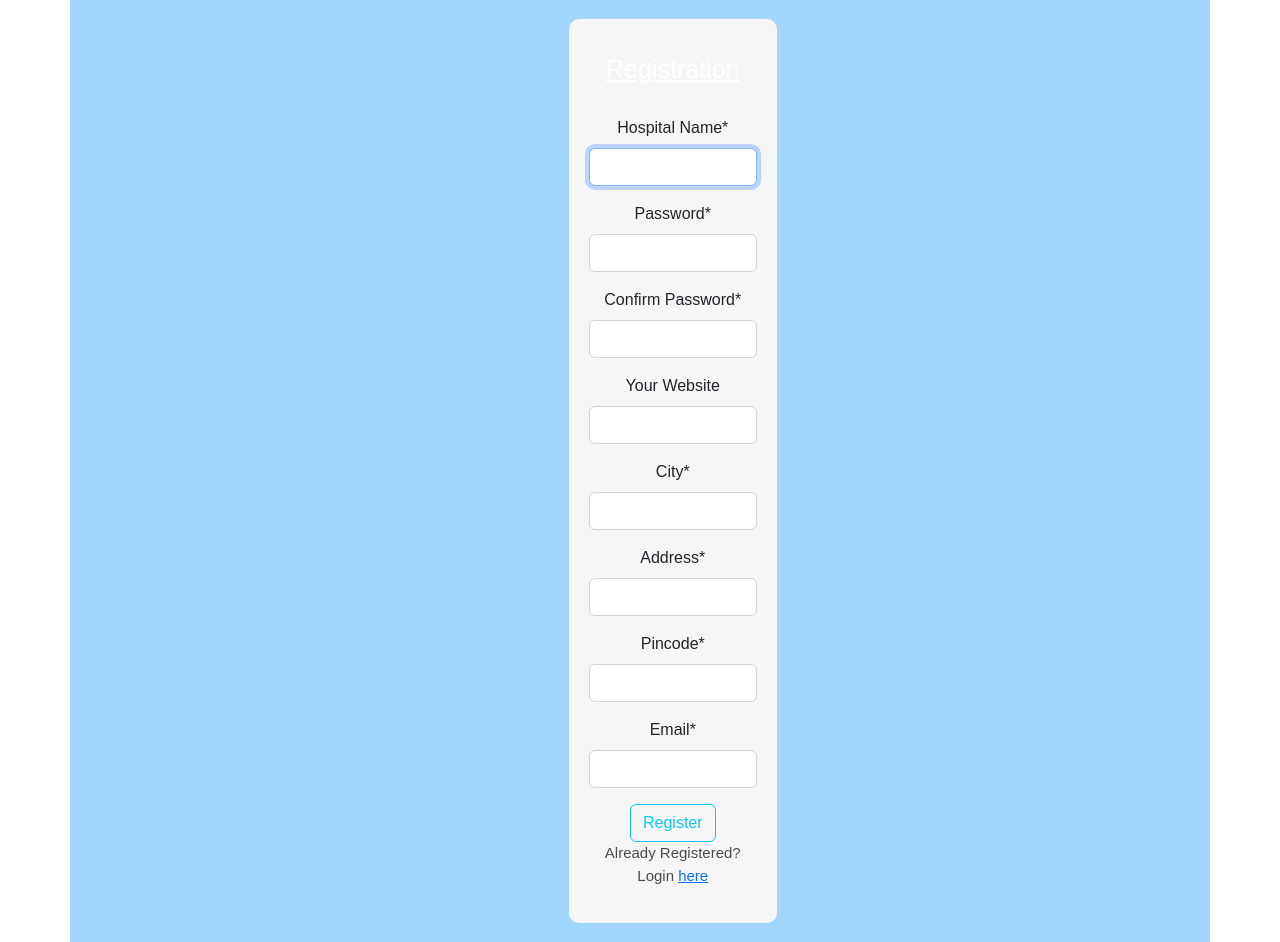
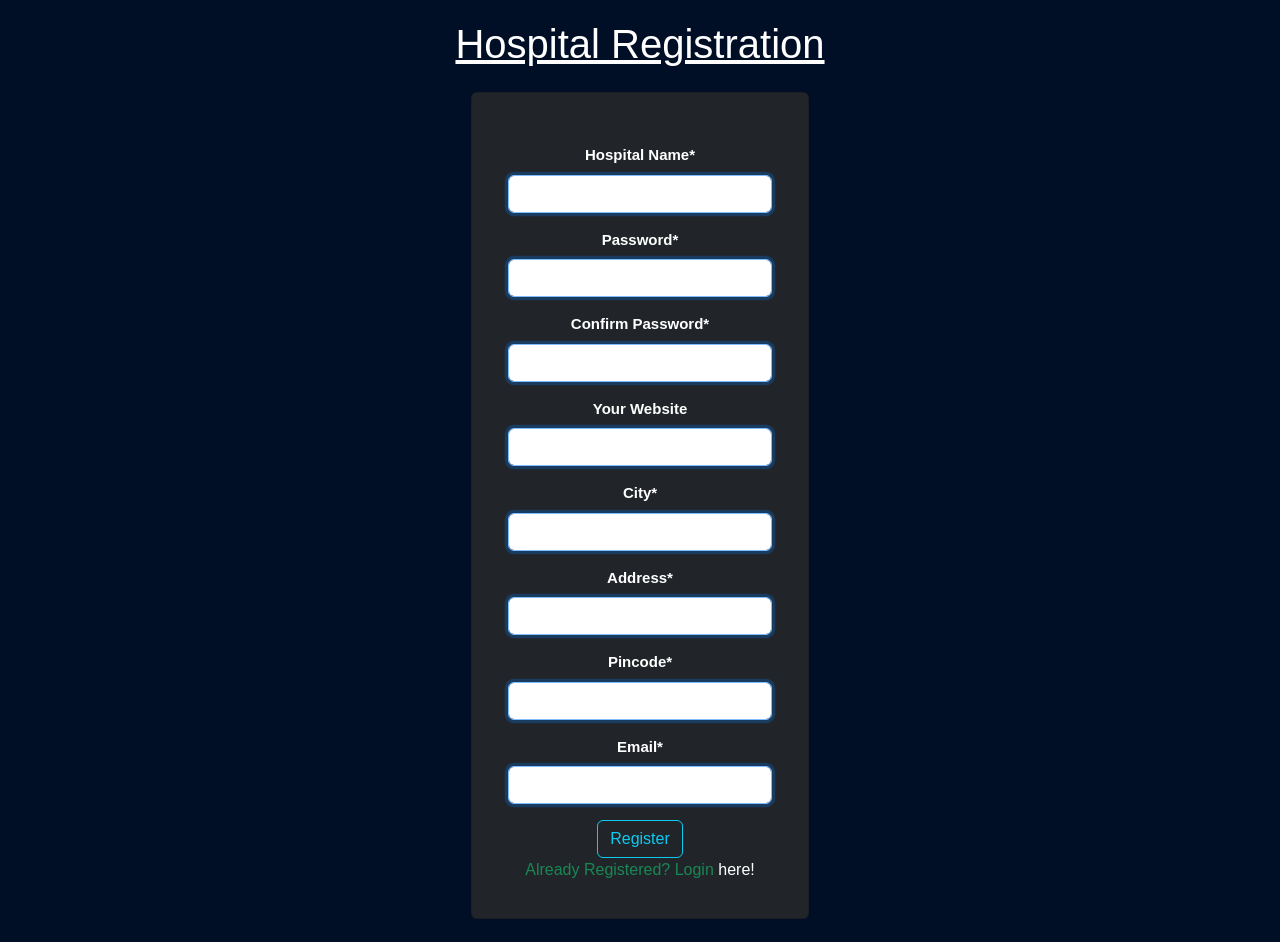
Before and after one commit to Sevak-Official/Sevak, a Django app: page /sign-up/ in a window 1280 px wide. Shown: the part 56-998 px from the top of the page. After the commit the page ends 975 px from the top, so only its background shows below. Run offline with Django 4.2, Linux system fonts and the light colour scheme; some libraries are stand-ins or nearby versions; some web fonts are replaced.

Commit message:
updates:updated forms

```diff
--- a/hck/templates/hck/base.html
+++ b/hck/templates/hck/base.html
@@ -13,7 +13,9 @@
     <link rel="preconnect" href="https://fonts.gstatic.com" crossorigin>
     <link href="https://fonts.googleapis.com/css2?family=Unbounded:wght@300&display=swap" rel="stylesheet">
     <link href="https://cdn.jsdelivr.net/npm/bootstrap@5.2.3/dist/css/bootstrap.min.css" rel="stylesheet" integrity="sha384-rbsA2VBKQhggwzxH7pPCaAqO46MgnOM80zW1RWuH61DGLwZJEdK2Kadq2F9CUG65" crossorigin="anonymous">
+  </head>
 
+  <body >
     <nav class="navbar navbar-dark navbar-expand-lg bg-dark">
       <div class="collapse navbar-collapse justify-content-left" id="navbarTogglerDemo03">
             <ul class="navbar-nav mx-auto">
@@ -35,9 +37,6 @@
               <a class="navbar-brand" href="/" style="font:verdana">Sevak</a>
       </div>
     </nav>
-  </head>
-
-  <body>
     {% block content %}
         <div class="container-sm">
           <div class="hstack gap-4" style="padding-top: 5%;">
--- a/hck/templates/registration/sign_up.html
+++ b/hck/templates/registration/sign_up.html
@@ -1,31 +1,70 @@
 {% extends '../hck/base.html' %}
 {% block title %}Sign Up{% endblock%}
-{% load crispy_forms_tags %} {% block content %}
+{% load crispy_forms_tags %}
+{% block content %}
+<style>
+  body {
+    background-color: #000f26;
+  }
+  form {
+    color: white;
+    text-align: center;
+    padding: 20px;
+  }
+  .form-label {
+    color: white;
+    font-size: 15px;
+    font-weight: bold;
+  }
+  h1 {
+    color: white;
+  }
+  .form-control:hover {
+    border-color: #80bdff;
+    box-shadow: 0 0 0 0.2rem rgba(0, 123, 255, 0.25);
+  }
+  .form-control:not(:placeholder-shown) {
+    border-color: #80bdff;
+    box-shadow: 0 0 0 0.2rem rgba(0, 123, 255, 0.25);
+  }
+  .container {
+    padding: 20px;
+  }
 
-  <div class=" flex container" style="padding-left:15%;padding-right:15%;padding-top:1.5%;padding-bottom:1.5%; width: 100%;
-  min-height: 93vh;
-  background: rgb(161, 214, 253);  ">
+  .card:hover {
+    box-shadow: 0 4px 8px 0 rgba(255, 255, 255, 0.2), 0 6px 20px 0 rgba(255, 255, 255, 0.19);
+  }
+  .card {
+    margin: 0 auto;
+    max-width: 500px;
+  }
+</style>
 
-    <div class="flex-r login-wrapper">
-        <div class="login-text" style=" background-color: #F6F6F6;
-        max-width: 500px;
-        min-height: 300px;
-        border-radius: 10px;
-        padding: 20px 20px;margin-left:24%" >
-    <center><form method="post" style="  align-items: flex-start !important;
-      width: 100%;
-      margin-top: 15px;
-  ">
-<form method="post">
-  <h1><u>Registration</u></h1><br>
-  {% csrf_token %}
-  {{form|crispy}}
-  <div class="form-group">
-    <center><button type="submit" class="btn btn-outline-info">Register</button></center>
+<div class="container">
+  <div class="row justify-content-center align-items-center">
+    <h1 class="text-center mb-4"><u> Hospital Registration</u></h1>
+    <div class="col-lg-6 col-md-8 rounded-md col-sm-10">
+      <div class="card bg-dark border-radius-10">
+        <div class="card-body">
+
+          <form method="post" class="text-success">
+            {% csrf_token %}
+            {{ form|crispy }}
+
+            <div class="text-center">
+              <div class="form-group">
+                <center><button type="submit" class="btn btn-outline-info">Register</button></center>
+              </div>
+
+              <p class="mb-0">Already Registered? Login<a href="/login" style="text-decoration:none;color:white"> here!</a></p>
+
+            </div>
+          </form>
+        </div>
+      </div>
+    </div>
   </div>
-  <center><p> Already Registered? <br> Login <a href='/login'>here</a></p></center>
-</div></div></div>
+</div>
 
-</form>
 
 {% endblock %}
--- a/hck/views.py
+++ b/hck/views.py
@@ -16,6 +16,8 @@ from django.contrib.auth import login,logout,authenticate
 #user-BJIMS
 #pass-123@abc
 #user-JJIMS
+#pass-123@Aabc
+#user-MJIMS
 #pass-123@Aabc
 def about(request):
      features = [
```
Also changed, not shown: hck/templates/registration/login.html (+48 -18 lines), db.sqlite3.
